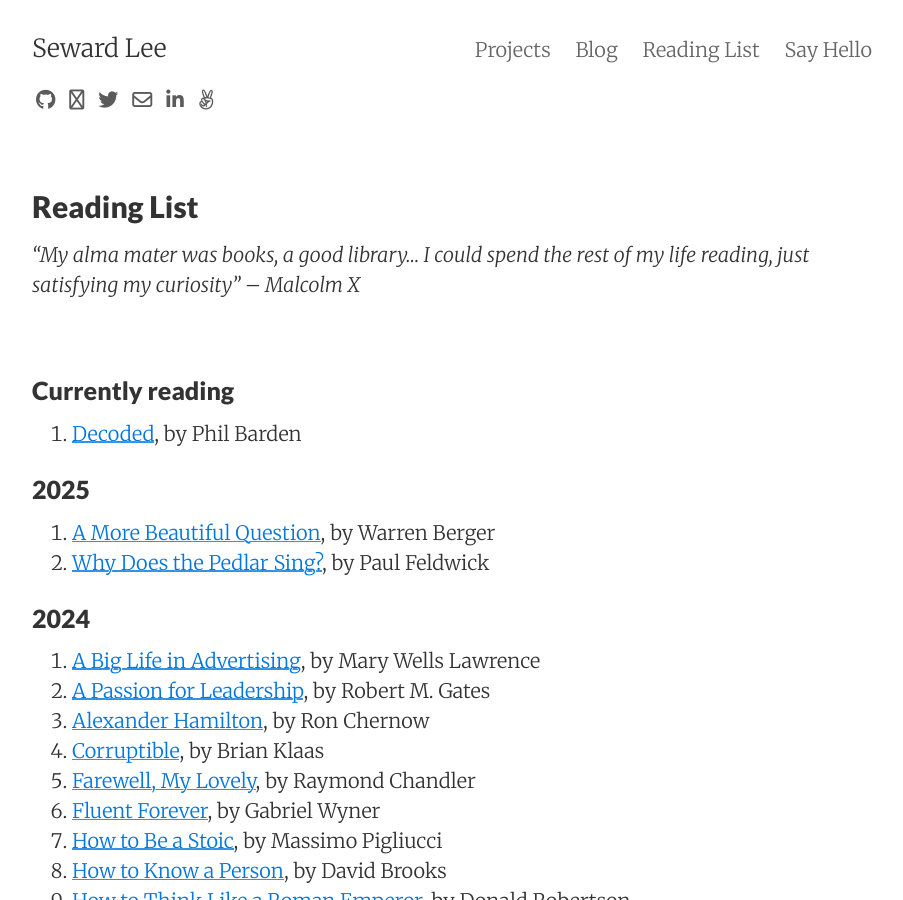
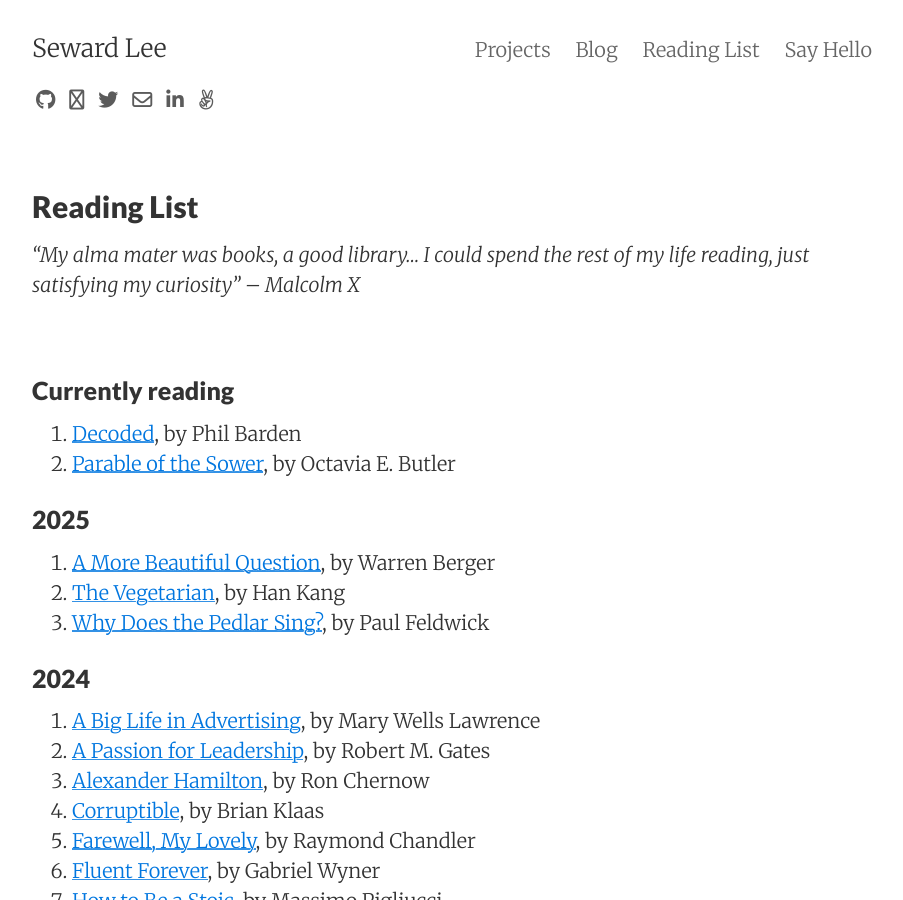
Before and after one commit to sewardlee337/sewardlee337.github.io, a Jekyll site: the page built from readinglist.md, in a window 1280 px wide and 900 px high. Shown: the whole window, without its empty margins (188-1091 px from the left). Built offline with Jekyll 4.4.1, drawn with Linux system fonts in a browser that asks for light colours; nearby versions of some CDN libraries.

Commit message:
update reading list

```diff
--- a/readinglist.md
+++ b/readinglist.md
@@ -13,12 +13,13 @@ _"My alma mater was books, a good library... I could spend the rest of my life r
 ### Currently reading
 
 1. [Decoded](https://www.amazon.com/Decoded-Science-Behind-Why-Buy/dp/1118345606), by Phil Barden
-
+1. [Parable of the Sower](https://www.amazon.com/Parable-Sower-Earthseed-Octavia-Butler/dp/0446675504), by Octavia E. Butler
 
 
 ### 2025
 
 1. [A More Beautiful Question](https://www.amazon.com/More-Beautiful-Question-Inquiry-Breakthrough/dp/1620401452), by Warren Berger
+1. [The Vegetarian](https://www.amazon.com/Vegetarian-Han-Kang/dp/1101906111), by Han Kang
 1. [Why Does the Pedlar Sing?](https://www.amazon.com/Why-Does-Pedlar-Sing-Advertising-ebook/dp/B08WC3QDQB/ref=tmm_kin_swatch_0?_encoding=UTF8&qid=&sr=), by Paul Feldwick
 
 
```
